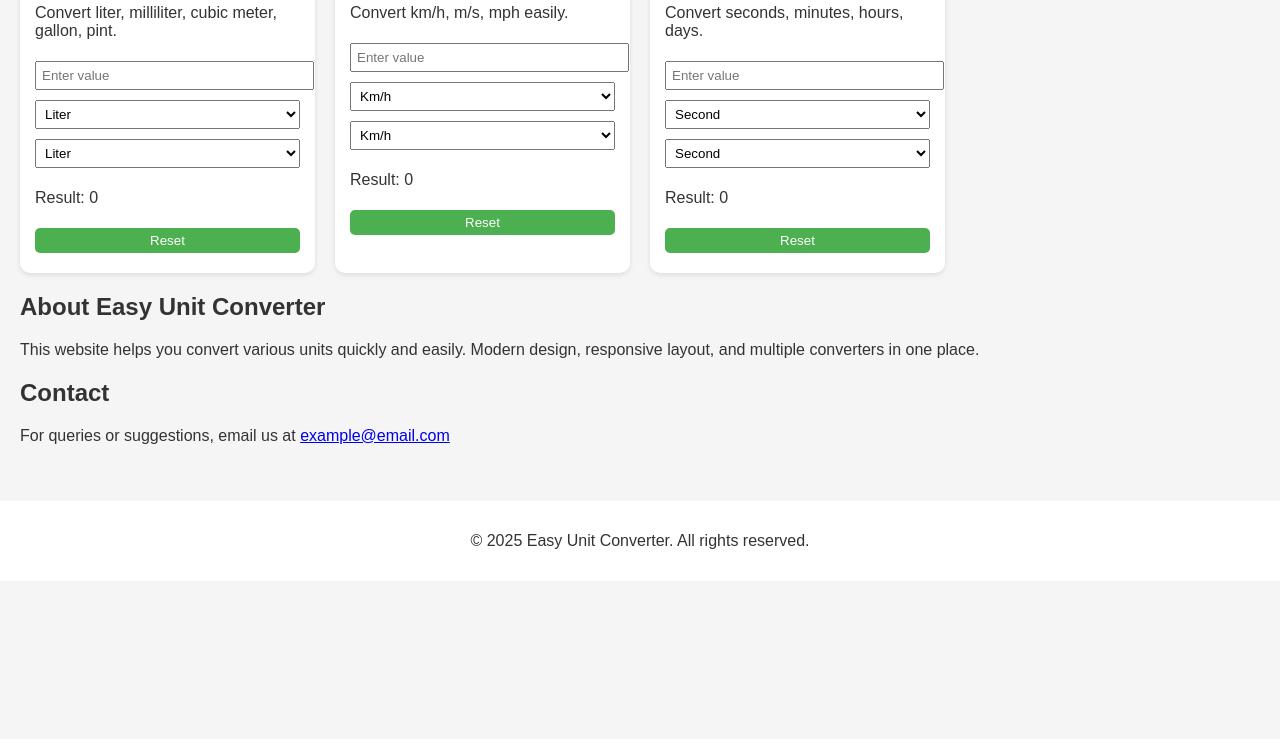
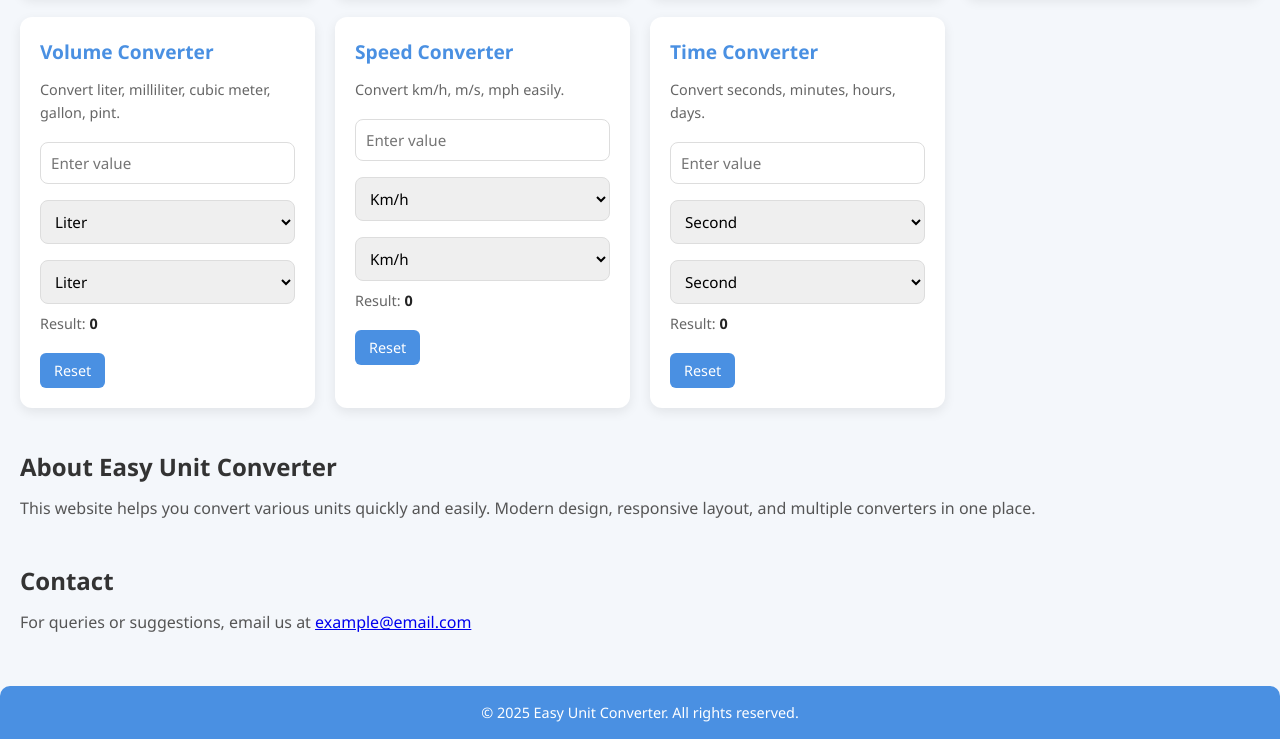
Before and after one commit to iambhagat92/multi-unit-converter, a plain HTML site: page index.html in a window 1280 px wide. Shown: the part 573-1312 px from the top of the page. Before the commit the page ends 1154 px from the top, so only its background shows below. Drawn offline with Linux system fonts and the light colour scheme.

Commit message:
Update style.css

```diff
--- a/style.css
+++ b/style.css
@@ -1,48 +1,48 @@
-:root {
-  --bg-color: #f5f5f5;
-  --card-color: #ffffff;
-  --text-color: #333;
-  --accent-color: #4CAF50;
-}
-
-body.dark {
-  --bg-color: #1e1e1e;
-  --card-color: #2c2c2c;
-  --text-color: #f5f5f5;
-  --accent-color: #76FF03;
+/* ===== Global Styles ===== */
+* {
+  margin: 0;
+  padding: 0;
+  box-sizing: border-box;
+  font-family: "Segoe UI", Tahoma, Geneva, Verdana, sans-serif;
 }
 
 body {
-  margin: 0;
-  font-family: Arial, sans-serif;
-  background-color: var(--bg-color);
-  color: var(--text-color);
+  background: #f4f7fb;
+  color: #333;
+  line-height: 1.6;
+  transition: background 0.3s, color 0.3s;
 }
 
 header {
+  background: #4a90e2;
+  color: #fff;
+  padding: 15px 20px;
   display: flex;
   justify-content: space-between;
   align-items: center;
-  padding: 10px 20px;
-  background-color: var(--card-color);
-  box-shadow: 0 2px 5px rgba(0,0,0,0.1);
 }
 
 header h1 {
-  margin: 0;
+  font-size: 1.5rem;
 }
 
-header nav a {
+nav a {
+  color: #fff;
   margin: 0 10px;
   text-decoration: none;
-  color: var(--text-color);
+  font-weight: 500;
+}
+
+nav a:hover {
+  text-decoration: underline;
 }
 
 #theme-toggle {
-  cursor: pointer;
-  background: none;
+  background: transparent;
   border: none;
   font-size: 1.2rem;
+  cursor: pointer;
+  margin-left: 10px;
 }
 
 main {
@@ -53,47 +53,137 @@ main {
   text-align: center;
   font-size: 1.2rem;
   margin-bottom: 20px;
+  font-weight: 500;
+  color: #555;
 }
 
+/* ===== Converter Container ===== */
 .converter-container {
   display: grid;
   grid-template-columns: repeat(auto-fit, minmax(280px, 1fr));
   gap: 20px;
 }
 
+/* ===== Converter Card ===== */
 .converter-card {
-  background-color: var(--card-color);
-  padding: 15px;
-  border-radius: 10px;
-  box-shadow: 0 2px 5px rgba(0,0,0,0.1);
+  background: #fff;
+  padding: 20px;
+  border-radius: 12px;
+  box-shadow: 0 4px 12px rgba(0, 0, 0, 0.08);
+  transition: transform 0.2s ease, box-shadow 0.2s ease;
+}
+
+.converter-card:hover {
+  transform: translateY(-4px);
+  box-shadow: 0 6px 16px rgba(0, 0, 0, 0.12);
 }
 
 .converter-card h2 {
-  margin-top: 0;
-  color: var(--accent-color);
+  margin-bottom: 10px;
+  color: #4a90e2;
+  font-size: 1.2rem;
 }
 
-input, select, button {
-  margin: 5px 0;
-  padding: 5px;
-  width: 100%;
+.converter-card p {
+  margin-bottom: 10px;
+  font-size: 0.9rem;
+  color: #666;
 }
 
-button {
-  background-color: var(--accent-color);
-  border: none;
-  color: #fff;
-  cursor: pointer;
-  border-radius: 5px;
+/* Inputs & Selects */
+.converter-card input,
+.converter-card select {
+  width: 100%;
+  padding: 10px;
+  margin: 8px 0;
+  border: 1px solid #ddd;
+  border-radius: 8px;
+  font-size: 0.95rem;
 }
 
-button:hover {
-  opacity: 0.9;
+.converter-card input:focus,
+.converter-card select:focus {
+  outline: none;
+  border-color: #4a90e2;
+  box-shadow: 0 0 5px rgba(74, 144, 226, 0.5);
 }
 
+/* Result */
+.converter-card p span {
+  font-weight: bold;
+  color: #222;
+}
+
+/* Buttons */
+.converter-card button {
+  background: #4a90e2;
+  color: #fff;
+  border: none;
+  padding: 8px 14px;
+  border-radius: 6px;
+  font-size: 0.9rem;
+  cursor: pointer;
+  margin-top: 8px;
+  transition: background 0.3s;
+}
+
+.converter-card button:hover {
+  background: #357abd;
+}
+
+/* ===== Sections ===== */
+section {
+  margin-top: 40px;
+}
+
+section h2 {
+  margin-bottom: 10px;
+  color: #333;
+}
+
+section p {
+  color: #555;
+}
+
+/* ===== Footer ===== */
 footer {
   text-align: center;
   padding: 15px;
-  background-color: var(--card-color);
-  margin-top: 20px;
+  background: #4a90e2;
+  color: #fff;
+  margin-top: 30px;
+  font-size: 0.9rem;
+  border-top-left-radius: 10px;
+  border-top-right-radius: 10px;
 }
+
+/* ===== Dark Mode ===== */
+.dark-mode {
+  background: #1e1e1e;
+  color: #e0e0e0;
+}
+
+.dark-mode header {
+  background: #333;
+}
+
+.dark-mode nav a {
+  color: #eee;
+}
+
+.dark-mode .converter-card {
+  background: #2a2a2a;
+  box-shadow: 0 4px 12px rgba(0, 0, 0, 0.4);
+}
+
+.dark-mode .converter-card h2 {
+  color: #4a90e2;
+}
+
+.dark-mode .converter-card p {
+  color: #ccc;
+}
+
+.dark-mode footer {
+  background: #333;
+}
```
